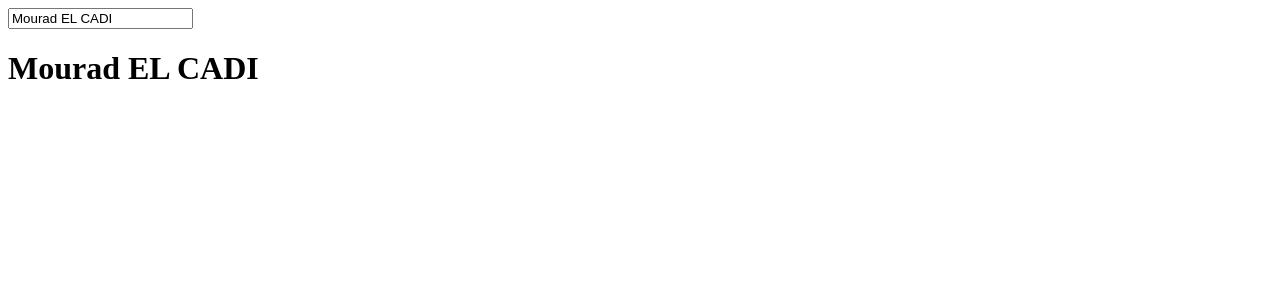
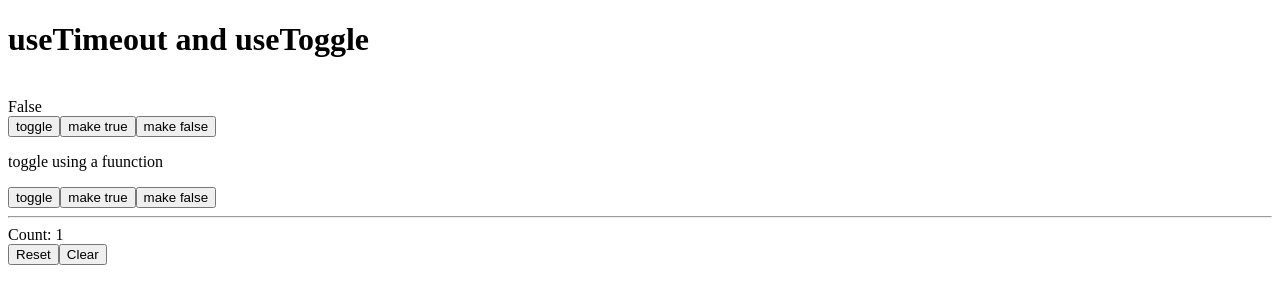
Before and after one commit to mod7ex/react-hads-dirty, a React (Create React App) app in the folder theory/: page / in a window 1280 px wide. Shown: the top 304 px of the page. Built offline with nearby package versions, Linux system fonts and the light colour scheme.

Commit message:
custom hooks

```diff
--- a/theory/src/components/custom-hooks.tsx
+++ b/theory/src/components/custom-hooks.tsx
@@ -1,6 +1,9 @@
 import useLocalStorage from "../hooks/useLocalStorage";
 import useUpdateLogger from "../hooks/useUpdateLogger";
-
+import useToggle from "../hooks/useToggle";
+import useTimeout from "../hooks/useTimeout";
+import { useState } from "react";
+/*
 export default function CustomHooks_0() {
   const [name, setName] = useLocalStorage<string>("my_name", "Mourad EL CADI");
 
@@ -13,3 +16,33 @@ export default function CustomHooks_0() {
     </>
   );
 }
+*/
+
+export default function UseToggle() {
+  const [isSomething, toggleIsSomething] = useToggle();
+  const [count, setCount] = useState(0);
+  const { clear, reset } = useTimeout(() => setCount((v) => v + 1), 3000);
+
+  return (
+    <>
+      <h1>useTimeout and useToggle</h1>
+      <br />
+      {isSomething ? "True" : "False"}
+      <br />
+      <button onClick={() => toggleIsSomething()}>toggle</button>
+      <button onClick={() => toggleIsSomething(true)}>make true</button>
+      <button onClick={() => toggleIsSomething(false)}>make false</button>
+      <br />
+      <p>toggle using a fuunction</p>
+      <button onClick={() => toggleIsSomething((v: boolean) => !v)}>toggle</button>
+      <button onClick={() => toggleIsSomething((v: boolean) => true)}>make true</button>
+      <button onClick={() => toggleIsSomething((v: boolean) => false)}>make false</button>
+      <br />
+      <hr />
+      Count: {count}
+      <br />
+      <button onClick={reset}>Reset</button>
+      <button onClick={clear}>Clear</button>
+    </>
+  );
+}
--- /dev/null
+++ b/theory/src/hooks/useTimeout.ts
@@ -0,0 +1,30 @@
+import { useCallback, useEffect, useRef } from "react";
+
+export default function useToggle(cb: Function, delay: number) {
+  const callbackRef = useRef(cb);
+  const timerRef = useRef<NodeJS.Timeout>();
+
+  useEffect(() => {
+    callbackRef.current = cb;
+  }, [cb]);
+
+  const set = useCallback(() => {
+    timerRef.current = setTimeout(() => callbackRef.current(), delay);
+  }, [delay]);
+
+  const clear = useCallback(() => {
+    timerRef.current && clearTimeout(timerRef.current);
+  }, []);
+
+  useEffect(() => {
+    set();
+    return clear;
+  }, [set, clear, delay]); // maybe we can omit delay (delay changes --> set changes)
+
+  const reset = useCallback(() => {
+    clear();
+    set();
+  }, [clear, set]);
+
+  return { clear, reset };
+}
--- /dev/null
+++ b/theory/src/hooks/useToggle.ts
@@ -0,0 +1,17 @@
+import { useState } from "react";
+
+/**
+ * the initial value is set to false
+ * @param initlaState
+ * @returns
+ */
+export default function useToggle(initlaState: boolean = false) {
+  const [state, setState] = useState(initlaState);
+
+  const toggle = (value?: any) => {
+    let target = value instanceof Function ? value(state) : value;
+    setState((v) => (typeof target === "boolean" ? value : !v));
+  };
+
+  return [state, toggle] as const;
+}
```
